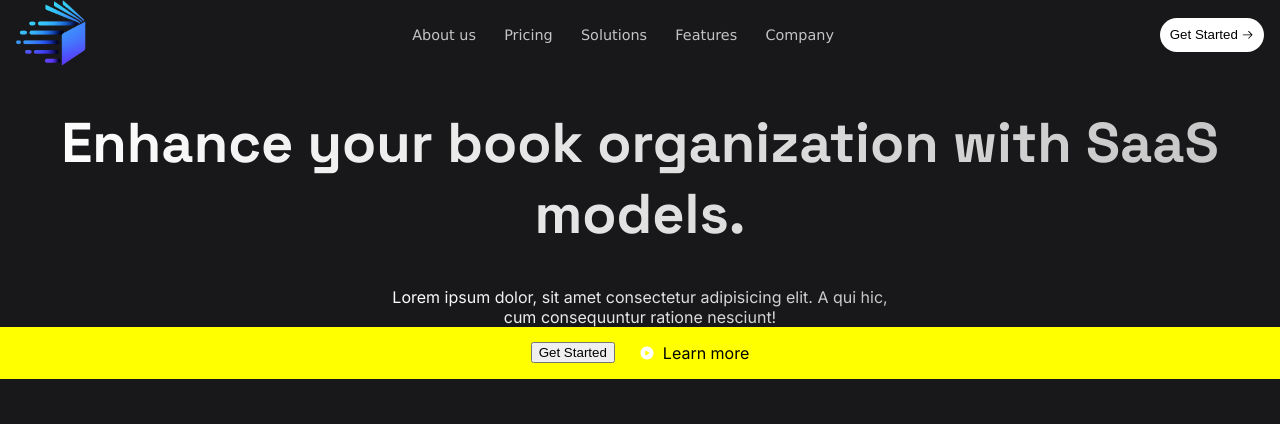
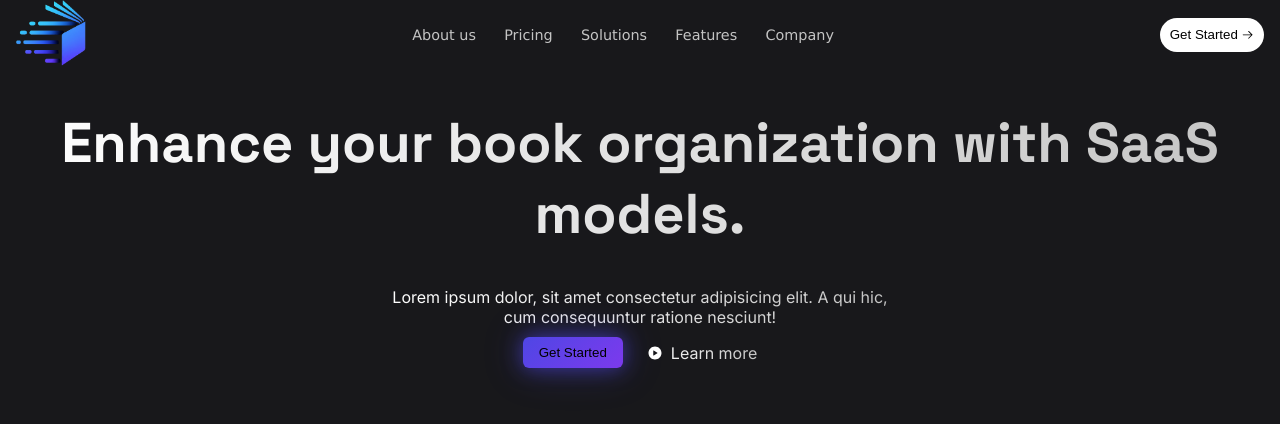
Before and after one commit to cauealb/biblioteca-front-simple, a React (Vite) app: page / in a window 1280 px wide. Shown: the top 424 px of the page. Built offline with nearby package versions, Linux system fonts and the light colour scheme.

Commit message:
style: Adiconando cores

```diff
--- a/src/modules/Landing Page/pages/style.module.css
+++ b/src/modules/Landing Page/pages/style.module.css
@@ -53,8 +53,8 @@
 }
 
 .mainDescription {
+    background: linear-gradient(to right, white, #c4c4c4);
     margin: auto;
-    background: linear-gradient(to right, white, #c4c4c4);
     background-clip: text;
     color: transparent;
     width: 500px;
@@ -62,15 +62,41 @@
 
 .btn {
     display: flex;
-    background-color: yellow;
+    /* background-color: yellow; */
     justify-content: center;
     align-items: center;
     gap: 1.5rem;
 
     div {
+        background: linear-gradient(to right, white, #c4c4c4);
+        background-clip: text;
+        color: transparent;
         display: flex;
         justify-content: center;
         align-items: center;
         gap: 0.5rem;
+        cursor: pointer;
+        transition: 0.2s ease;
+
+        &:hover {
+            transform: translateY(-2px);
+        }
+    }
+
+    button {
+        padding-inline: 1rem;
+        padding-block: 0.5rem;
+        border-radius: 6px;
+        border: none;
+        cursor: pointer;
+        transition: 0.2s ease;
+        background: linear-gradient(135deg,#4f46e5,#7c3aed);
+        box-shadow: 0 0 20px rgba(79, 70, 229, 0.6), 0 0 40px rgba(79, 70, 229, 0.3);
+
+        &:hover {
+            transform: translateY(-2px);
+            box-shadow: 0 2px black;
+        }
+
     }
 }
```
